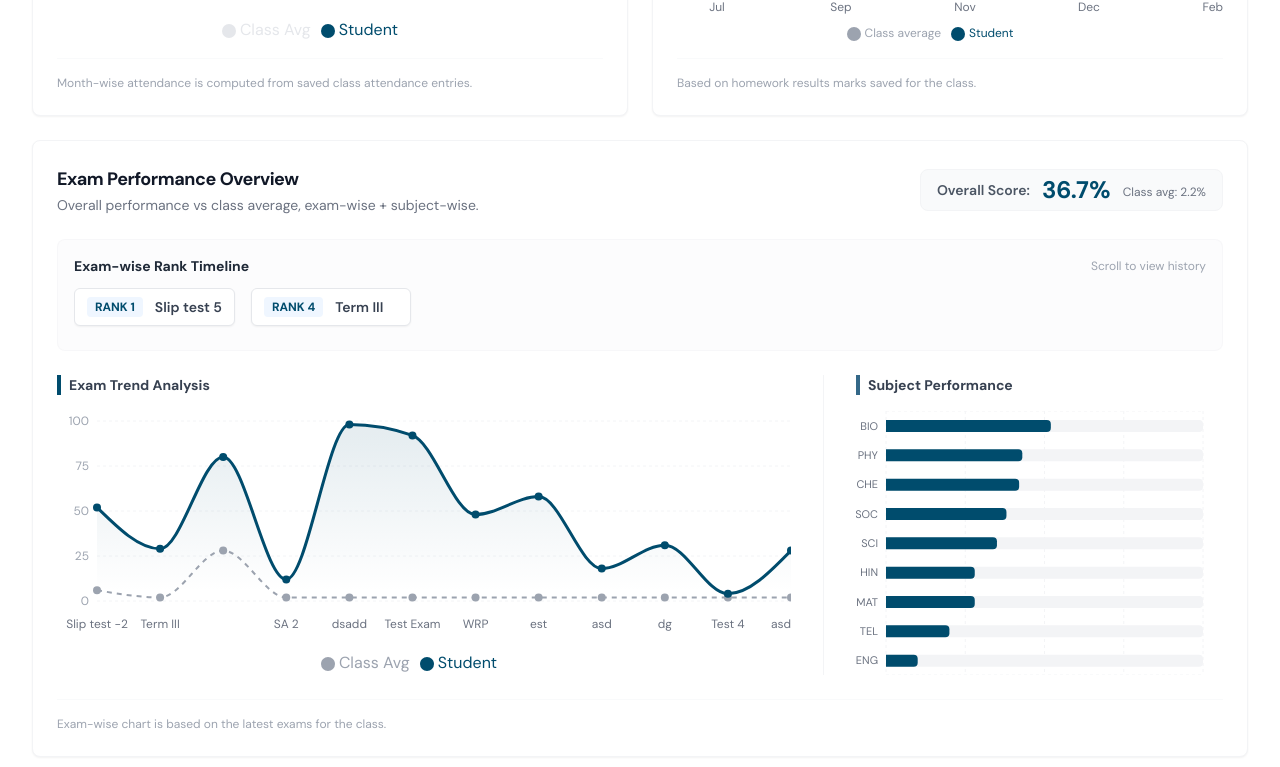
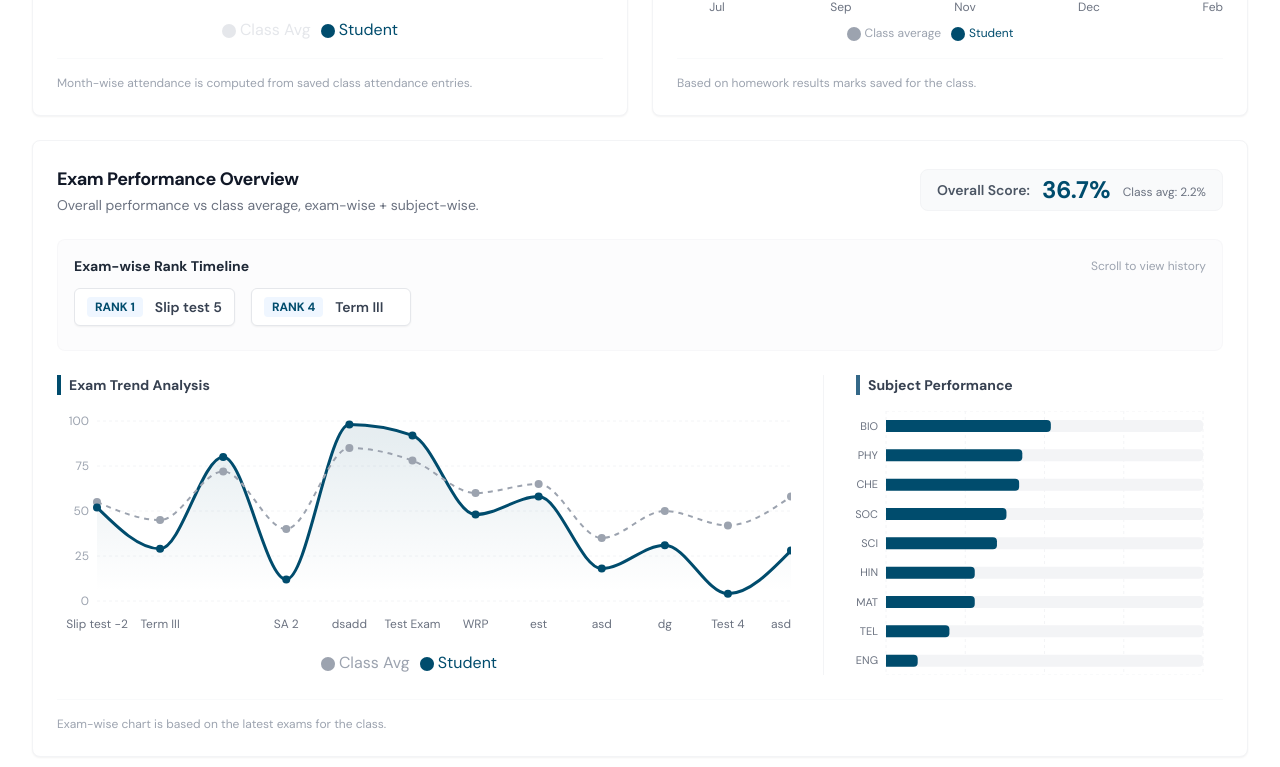
Before and after one commit to usernameisnik/vidh-student-dashboard, a React (Vite) app: page / in a window 1280 px wide. Shown: the part 863-1630 px from the top of the page. Built offline with nearby package versions, Linux system fonts and the light colour scheme.

Commit message:
Update examTrendData to have more realistic class average values

```diff
--- a/src/screens/StudentOverview/components/PerformanceCard.tsx
+++ b/src/screens/StudentOverview/components/PerformanceCard.tsx
@@ -2,18 +2,18 @@ import { useState } from 'react';
 import { BarChart, Bar, ComposedChart, Area, Line, XAxis, YAxis, Tooltip, ResponsiveContainer, CartesianGrid, Legend } from 'recharts';
 
 const examTrendData = [
-    { exam: 'Slip test -2', student: 52, avg: 6 },
-    { exam: 'Term III', student: 29, avg: 2 },
-    { exam: 'Term II - Practi', student: 80, avg: 28 },
-    { exam: 'SA 2', student: 12, avg: 2 },
-    { exam: 'dsadd', student: 98, avg: 2 },
-    { exam: 'Test Exam', student: 92, avg: 2 },
-    { exam: 'WRP', student: 48, avg: 2 },
-    { exam: 'est', student: 58, avg: 2 },
-    { exam: 'asd', student: 18, avg: 2 },
-    { exam: 'dg', student: 31, avg: 2 },
-    { exam: 'Test 4', student: 4, avg: 2 },
-    { exam: 'asd', student: 28, avg: 2 },
+    { exam: 'Slip test -2', student: 52, avg: 55 },
+    { exam: 'Term III', student: 29, avg: 45 },
+    { exam: 'Term II - Practi', student: 80, avg: 72 },
+    { exam: 'SA 2', student: 12, avg: 40 },
+    { exam: 'dsadd', student: 98, avg: 85 },
+    { exam: 'Test Exam', student: 92, avg: 78 },
+    { exam: 'WRP', student: 48, avg: 60 },
+    { exam: 'est', student: 58, avg: 65 },
+    { exam: 'asd', student: 18, avg: 35 },
+    { exam: 'dg', student: 31, avg: 50 },
+    { exam: 'Test 4', student: 4, avg: 42 },
+    { exam: 'asd', student: 28, avg: 58 },
 ];
 
 const subjectData = [
```
